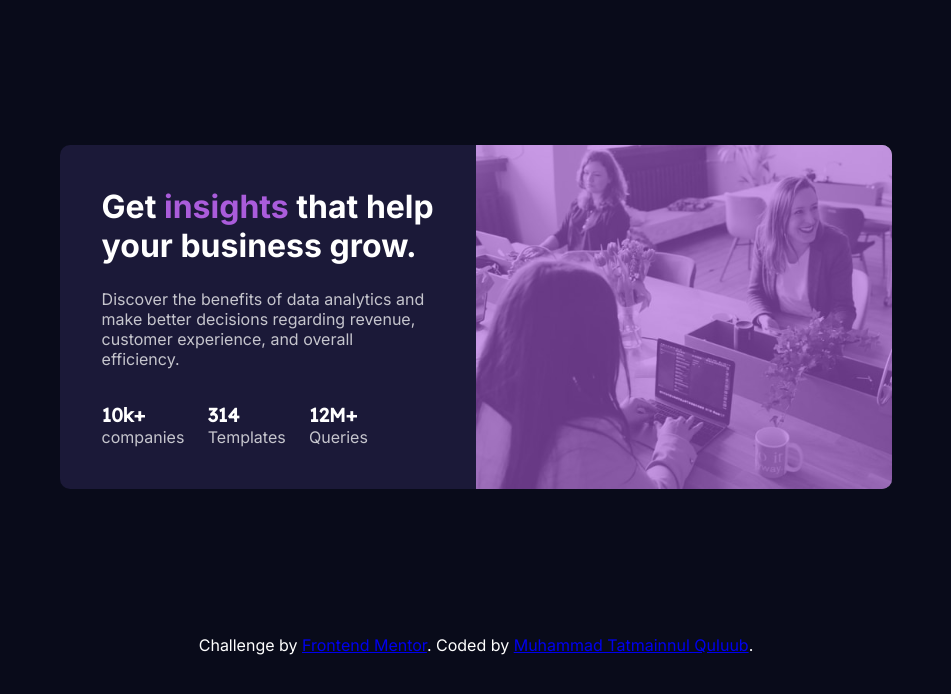
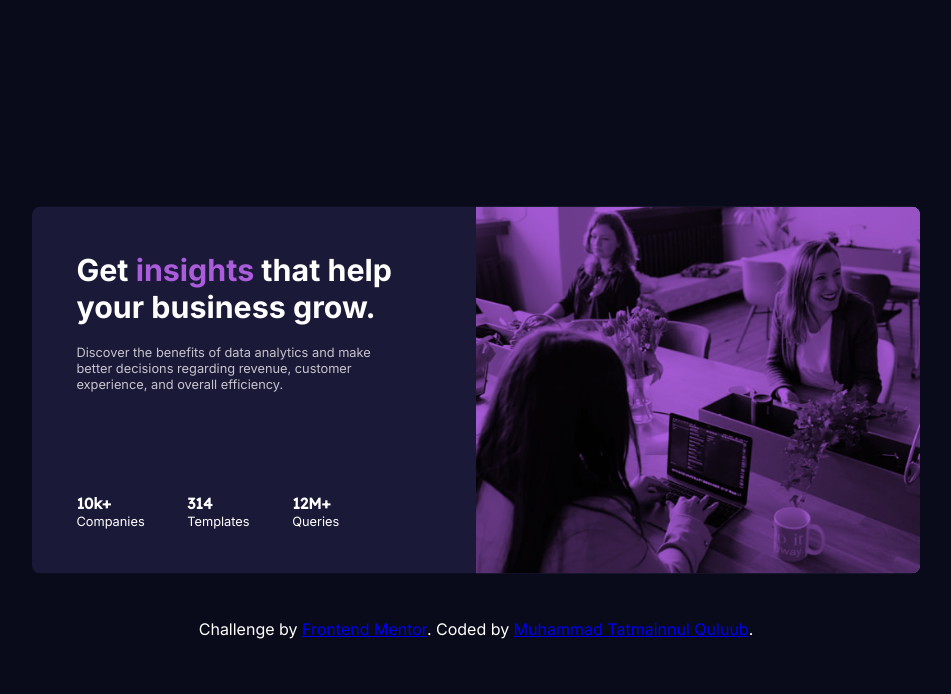
Before and after one commit to MuhammadTatma/stats-preview-card, a plain HTML site: page index.html in a window 1280 px wide. Shown: the whole page, without its empty margins (164-1115 px from the left). Drawn offline with Linux system fonts and the light colour scheme.

Commit message:
update based on feedback

```diff
--- a/index.html
+++ b/index.html
@@ -9,38 +9,25 @@
 
 </head>
 <body>
-  <div class="container">
-    <div class="card">
+  <main>
     <div class="content">
-        <header>
       <h1>Get <span>insights</span> that help your business grow.</h1>
-        </header>
       <p>Discover the benefits of data analytics and make better decisions regarding revenue, customer
         experience, and overall efficiency.</p>
       <ul class="stat">
-            <li>
-              <h3 class="stat-heading">10k+</h3>
-              <p>companies</p>
-            </li>
-            <li>
-              <h3 class="stat-heading">314</h3>
-              <p>Templates</p>
-            </li>
-            <li>
-              <h3 class="stat-heading">12M+</h3>
-              <p>Queries</p>
-            </li>
+        <li><span class="stat-heading">10k+</span>Companies</li>
+        <li><span class="stat-heading">314</span>Templates</li>
+        <li><span class="stat-heading">12M+</span>Queries</li>
       </ul>
     </div>
     <div class="image">
-        <img src="./images/image-header-desktop.jpg " alt="image">
+      <img src="./images/image-header-desktop.jpg " alt="team sitting on table">
     </div>
-    </div>
+  </main>
 
-    <div class="attribution">
+  <footer>
     Challenge by <a href="https://www.frontendmentor.io?ref=challenge" target="_blank">Frontend Mentor</a>.
     Coded by <a href="https://github.com/MuhammadTatma">Muhammad Tatmainnul Quluub</a>.
-    </div>
-  </div>
+  </footer>
 </body>
 </html>
--- a/style.css
+++ b/style.css
@@ -20,6 +20,14 @@
 }
 
 body{
+    background-color: var(--main-background);
+    min-height: 100vh;
+    display: flex;
+    flex-direction: column;
+    justify-content: center;
+    align-items: center;
+    font-size: 1rem;
+    font-family: Inter, sans-serif;
     color: white;
 }
 
@@ -27,24 +35,14 @@ li{
     list-style: none;
 }
 
-.container{
-    background-color: var(--main-background);
-    min-height: 100vh;
-    display: flex;
-    flex-direction: column;
-    justify-content: space-evenly;
-    align-items: center;
-    font-size: 1rem;
-    font-family: Inter, sans-serif;
-}
-
-.card{
+main{
     background-color: hsl(244, 38%, 16%);
-    max-width: 65%;
+    max-width: 69.375rem;
     display: flex;
     flex-direction: row;
     border-radius: 10px;
     overflow: auto;
+    transform: scale(0.8);
 
 
 }
@@ -52,21 +50,17 @@ li{
 .content{
     display: flex;
     flex-direction: column;
-    /* align-items: center; */
-    padding: 5% 5%;
+    padding: 5% 8% 5% 5% ;
     width: 50%;
-    /* justify-content: center; */
 }
 
-header{
+h1{
+    font-size: 2.375rem ;
     margin-bottom: 1.5rem;
-}
-
-header h1{
     color: var(--main-heading);
 }
 
-header h1 span{
+h1 span{
     color: var(--accent);
 }
 
@@ -82,9 +76,6 @@ header h1 span{
     align-items: flex-end;
     max-width: 80%;
     justify-content: space-between;
-
-
-
 }
 
 .stat-container li{
@@ -97,6 +88,7 @@ header h1 span{
 }
 
 .stat-heading{
+    display: block;
     font-family: "Lexend Deca", sans-serif;
     font-weight: bold;
     font-size: 1.2rem;
@@ -122,16 +114,18 @@ header h1 span{
     height: 100%;
     width: 100%;
     background-color: var(--accent);
-    opacity: .6;
+    /* opacity: .9; */
+    mix-blend-mode: multiply;
+
 }
 
 
 @media screen and (max-width:960px){
-    .container{
-        justify-content: space-between;
+    body{
+        justify-content: space-around;
     }
 
-    .card{
+    main{
         margin: 20px auto;
         flex-direction: column-reverse;
         margin-bottom: 1.5rem;
@@ -169,7 +163,7 @@ header h1 span{
         max-width: 100%;
     }
 
-    .attribution{
+    footer{
         text-align: center;
 
     }
```
Lines whose indentation alone changed are shown as unchanged.
